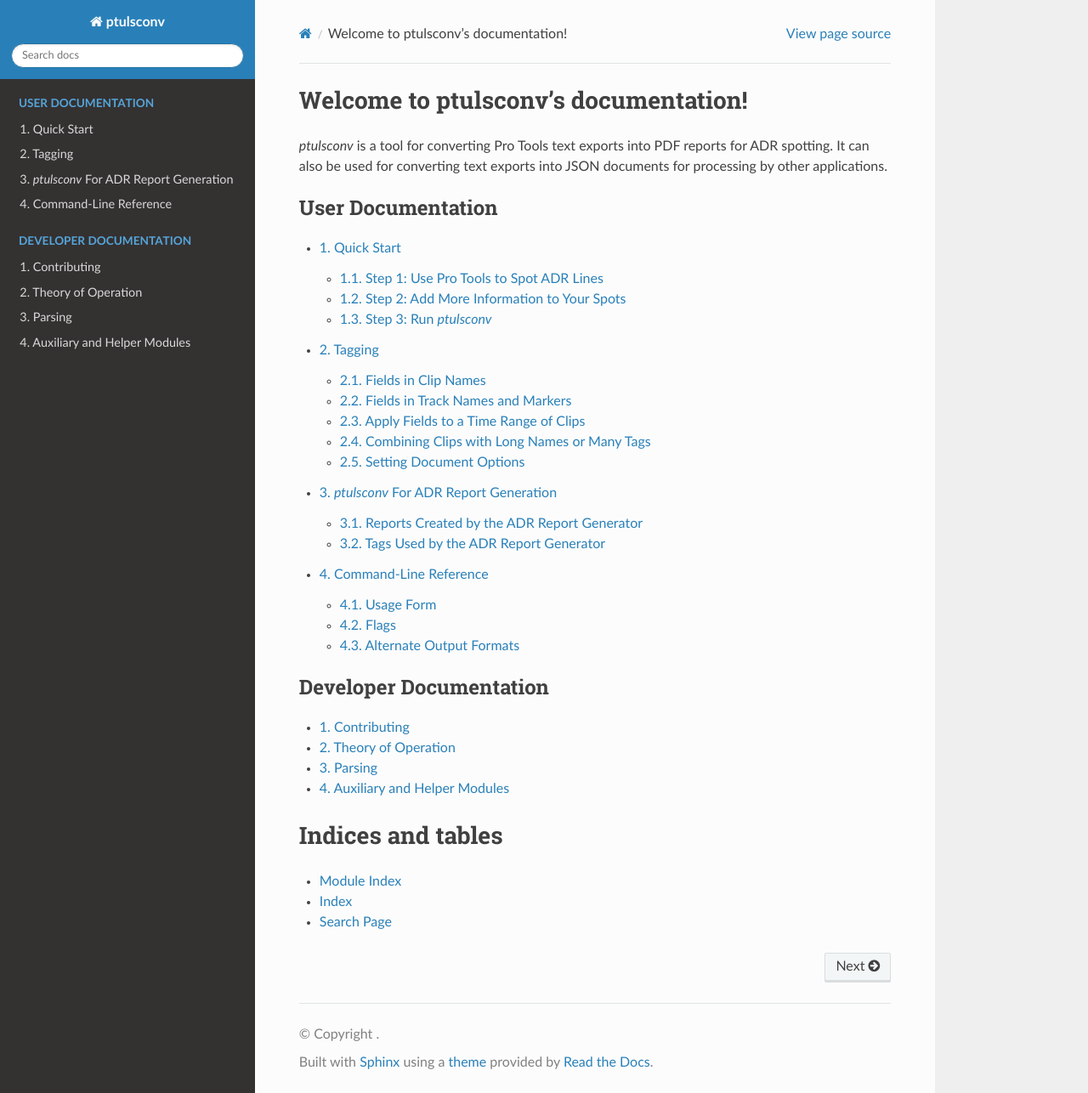
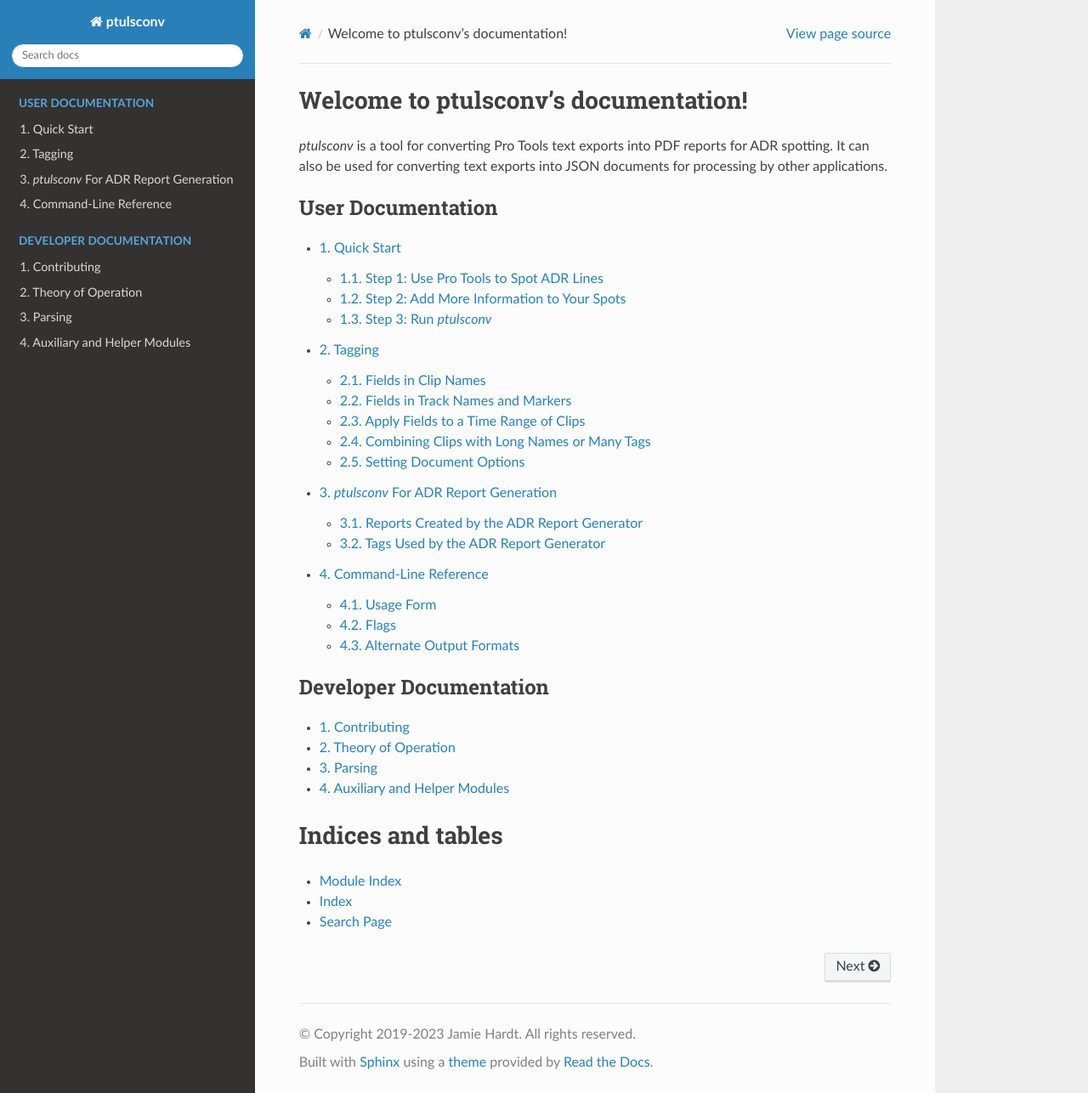
Before and after one commit to iluvcapra/ptulsconv, a Sphinx documentation site: the page built from docs/source/index.rst, in a window 1280 px wide and 1286 px high. Shown: the whole window at 85% size. Built offline with Sphinx 7.4.7 and the Read the Docs theme 2.0.0, drawn with Linux system fonts in a browser that asks for light colours.

Commit message:
Fixed compyright notice

```diff
--- a/docs/source/conf.py
+++ b/docs/source/conf.py
@@ -15,7 +15,7 @@
 # https://www.sphinx-doc.org/en/master/usage/configuration.html#project-information
 
 project = 'ptulsconv'
-# copyright = ptulsconv.__copyright__
+copyright = '2019-2023 Jamie Hardt. All rights reserved'
 # author = ptulsconv.__author__
 release = ptulsconv.__version__
 
```
